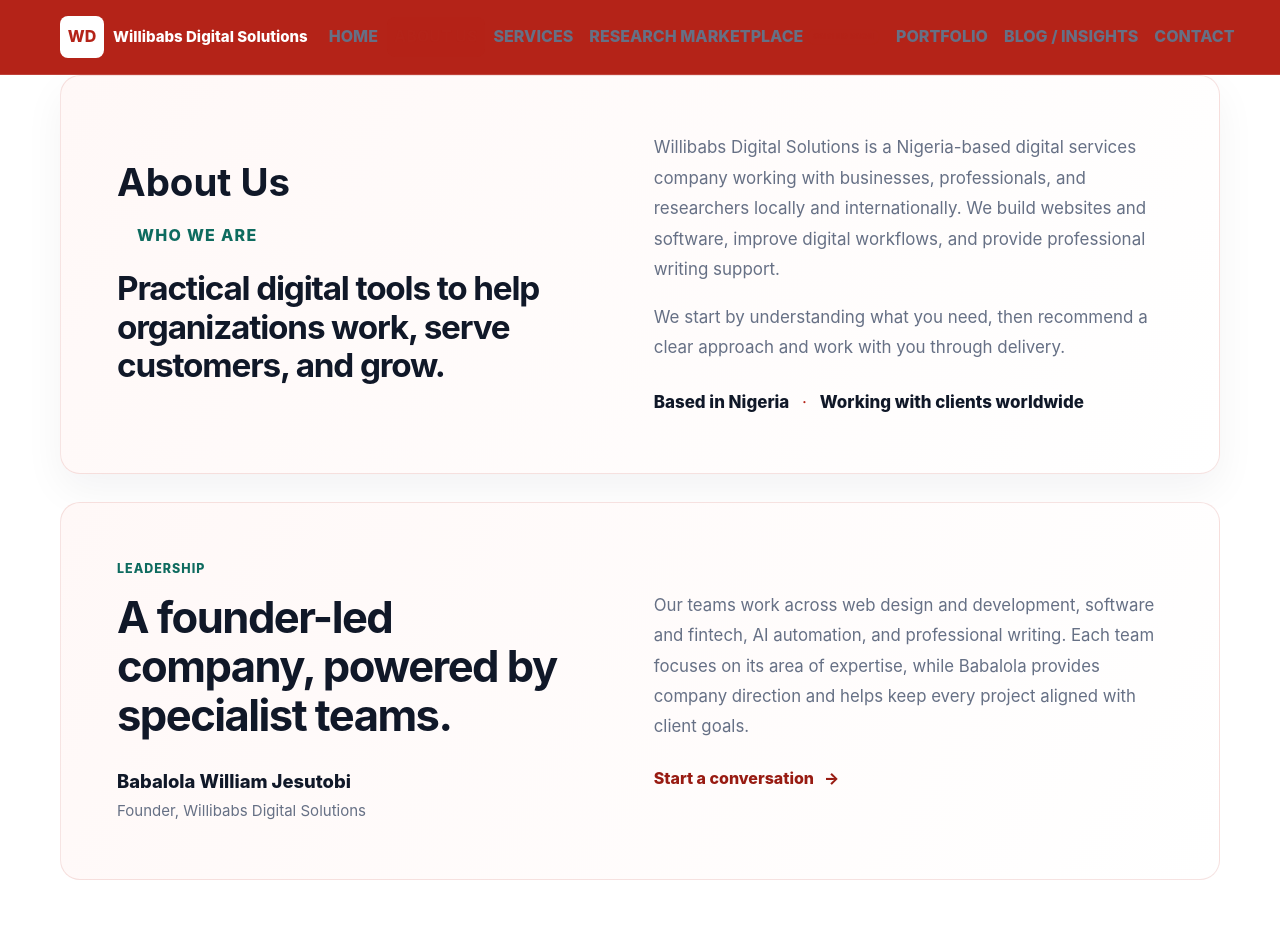
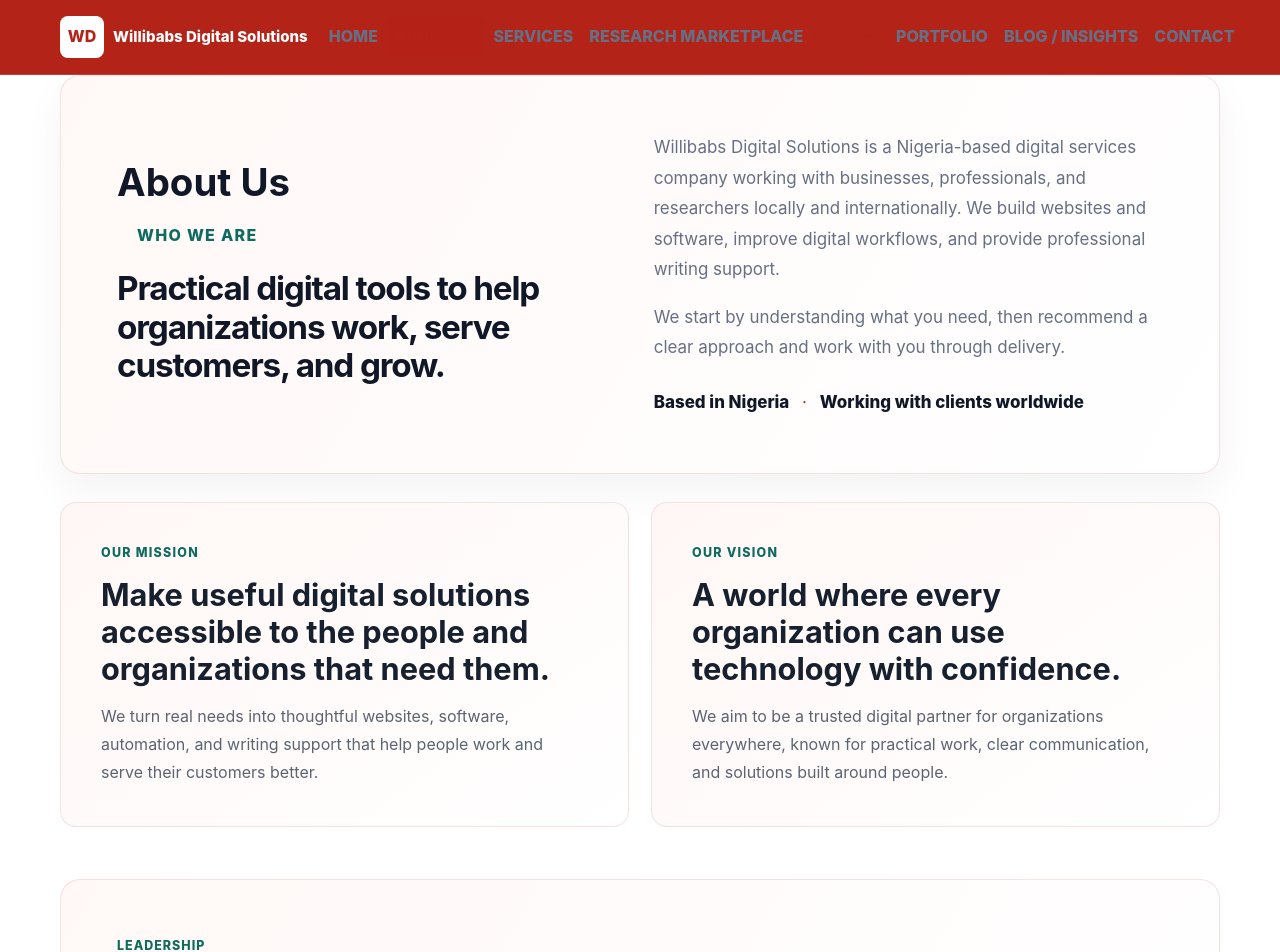
Before and after one commit to davidjames2708-dotcom/willibabsdigitalsolutions, a Next.js app: page /about in a window 1280 px wide. Shown: the top 952 px of the page. Built offline with nearby package versions, Linux system fonts and the light colour scheme.

Commit message:
Add mission and vision to About page

```diff
--- /dev/null
+++ b/app/about/mission-vision.css
@@ -0,0 +1,35 @@
+.about-mission-vision {
+  display: grid;
+  grid-template-columns: repeat(2, minmax(0, 1fr));
+  gap: 22px;
+  padding-top: 0;
+  padding-bottom: 24px;
+}
+.about-mission-vision article {
+  padding: clamp(26px, 3.5vw, 40px);
+  border: 1px solid rgba(180, 35, 24, .12);
+  border-radius: 16px;
+  background: linear-gradient(145deg, #fff7f5, #fff);
+}
+.about-mission-vision .eyebrow {
+  margin-bottom: 14px;
+  color: #0e6b5f;
+  font-size: .78rem;
+  font-weight: 800;
+  letter-spacing: .1em;
+  text-transform: uppercase;
+}
+.about-mission-vision h2 {
+  margin-bottom: 14px;
+  color: #17202e;
+  font-size: clamp(1.4rem, 2.4vw, 2rem);
+  line-height: 1.2;
+}
+.about-mission-vision article > p:last-child {
+  margin: 0;
+  color: #5b6472;
+  line-height: 1.75;
+}
+@media (max-width: 700px) {
+  .about-mission-vision { grid-template-columns: 1fr; gap: 14px; padding-bottom: 10px; }
+}
--- a/app/about/page.jsx
+++ b/app/about/page.jsx
@@ -1,5 +1,6 @@
 import Link from "next/link";
 import "./selected-work.css";
+import "./mission-vision.css";
 
 export const metadata = {
   title: "About Us | Willibabs Digital Solutions",
@@ -36,6 +37,18 @@ export default function AboutPage() {
           <p className="about-availability"><strong>Based in Nigeria</strong> <span aria-hidden="true">&middot;</span> <strong>Working with clients worldwide</strong></p>
         </div>
       </section>
+      <section className="section about-mission-vision" aria-label="Our mission and vision">
+        <article>
+          <p className="eyebrow">Our Mission</p>
+          <h2>Make useful digital solutions accessible to the people and organizations that need them.</h2>
+          <p>We turn real needs into thoughtful websites, software, automation, and writing support that help people work and serve their customers better.</p>
+        </article>
+        <article>
+          <p className="eyebrow">Our Vision</p>
+          <h2>A world where every organization can use technology with confidence.</h2>
+          <p>We aim to be a trusted digital partner for organizations everywhere, known for practical work, clear communication, and solutions built around people.</p>
+        </article>
+      </section>
       <section className="section about-founder-section" aria-labelledby="founder-title">
         <div className="about-founder-heading">
           <p className="eyebrow">Leadership</p>
@@ -50,9 +63,9 @@ export default function AboutPage() {
       </section>
       <section className="section about-services-section" aria-labelledby="about-services-title">
         <div className="section-heading">
-          <p className="eyebrow">What we offer</p>
-          <h2 id="about-services-title">Digital services for how you present, operate, and grow.</h2>
-          <p>We offer support across digital products and professional writing, with services tailored to your project.</p>
+          <p className="eyebrow">What We Do</p>
+          <h2 id="about-services-title">We build digital solutions that help your organization move forward.</h2>
+          <p>From your first website to custom software, smarter workflows, or polished professional documents, we shape our work around what you need to achieve.</p>
         </div>
         <div className="about-services-grid">
           <article><span>01</span><h3>Web design and development</h3><p>Company websites, e-commerce stores, landing pages, and portfolios that explain your services, build credibility, and help visitors contact or buy from you.</p></article>
```
